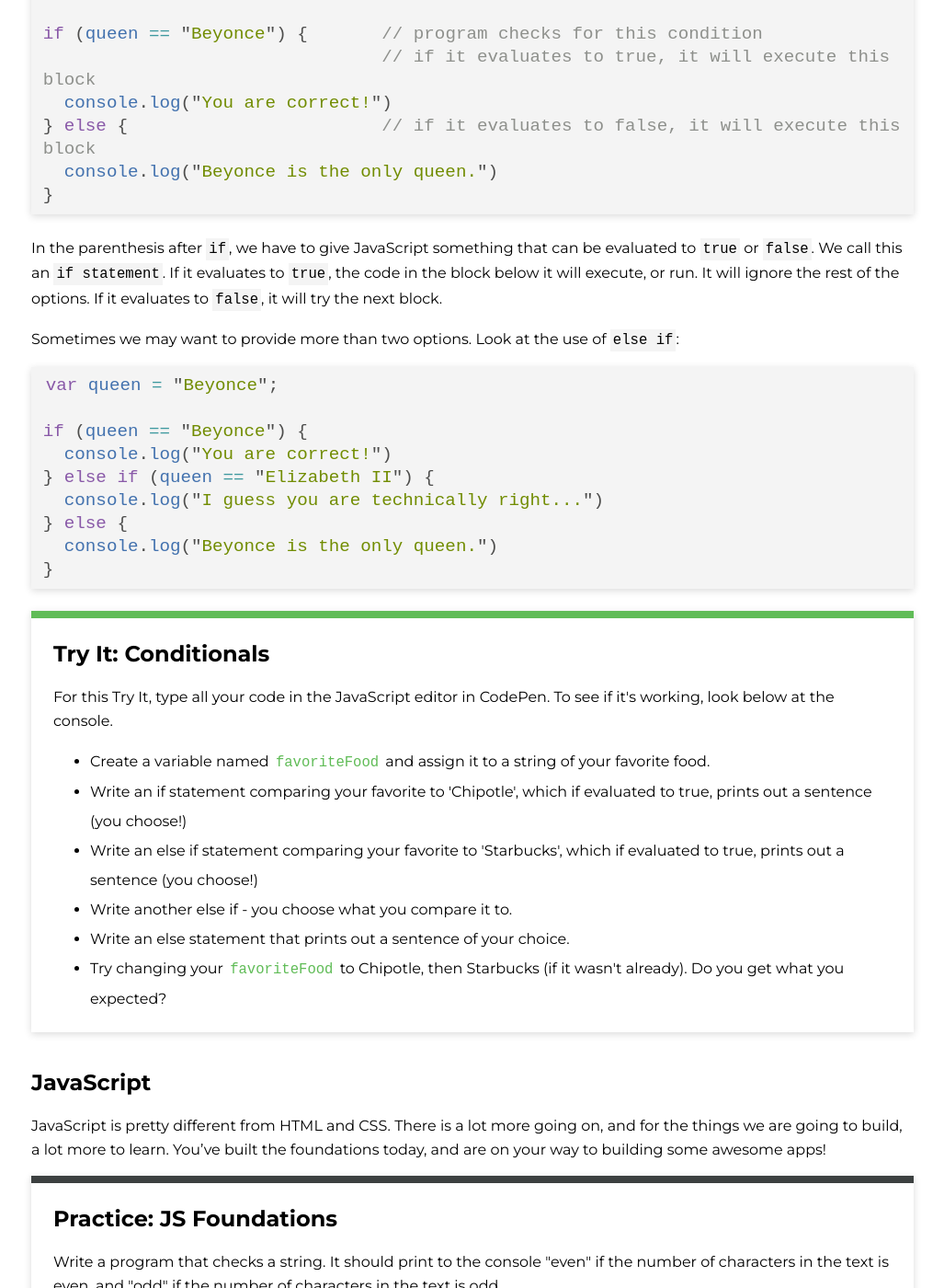
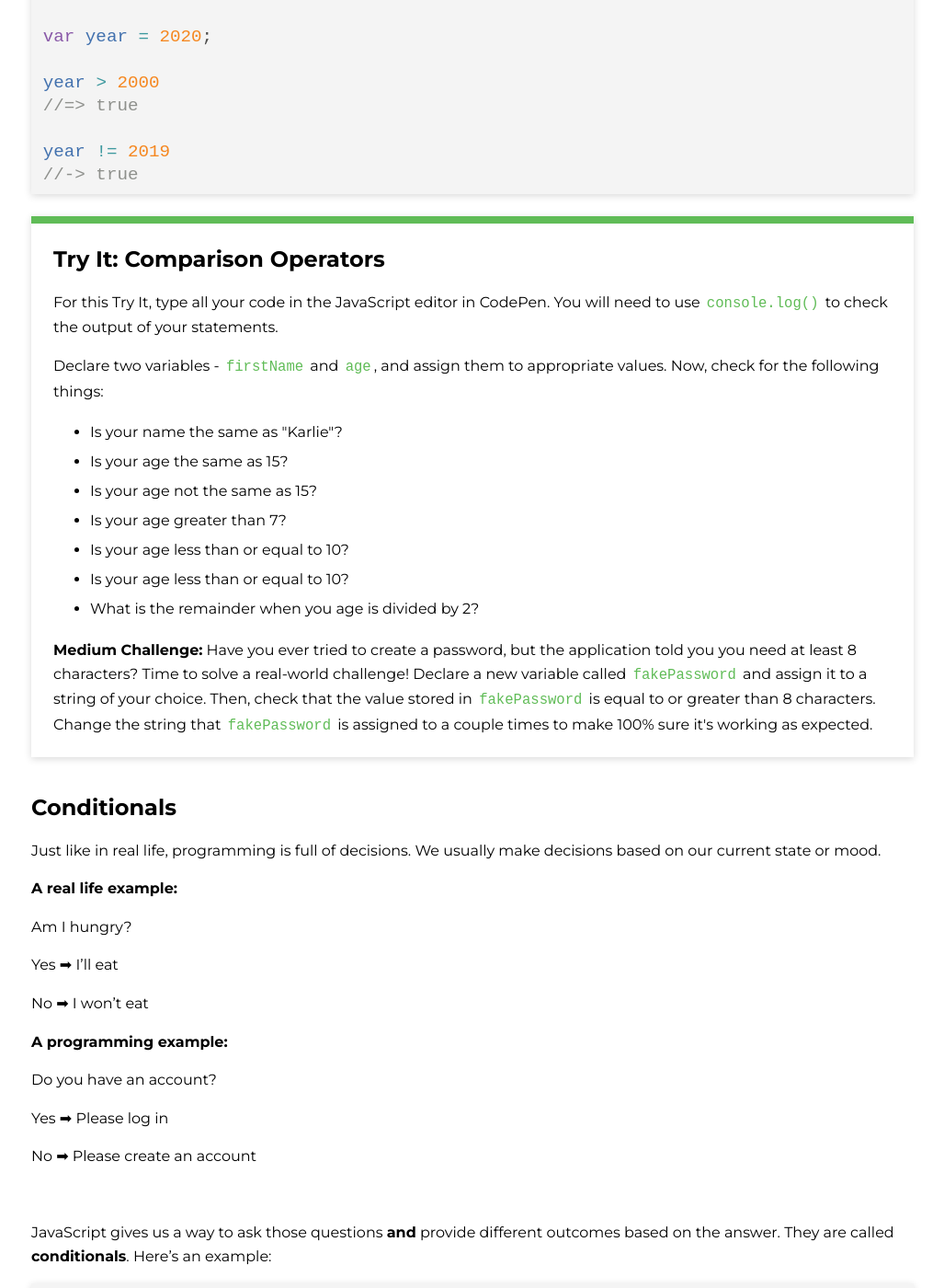
Before and after one commit to ameseee/kwk-curriculum-site, a Jekyll site: the page built from web-app/lessons/js-intermediate/index.md, in a window 1280 px wide and 1400 px high, scrolled down 2519 px. Shown: the whole window at 92% size, without its empty margins (126-1153 px from the left). Built offline with Jekyll 4.4.1, drawn with Linux system fonts in a browser that asks for light colours; nearby versions of some CDN libraries; some of the changed text lies outside the part shown.

Commit message:
Update practice section and add extensions

````diff
--- a/web-app/lessons/js-intermediate/index.md
+++ b/web-app/lessons/js-intermediate/index.md
@@ -11,12 +11,20 @@
 
 - boolean
 - operators
+- condition
+- statement
 - conditionals
 - evaluate
 
-## Operators
+## Conditionals
 
-We can also compare values. Each statement below will be **evaluated** to a **boolean**, true or false.
+Every programming language has conditionals. If you've working in Python or Java you've probably seen something similar to what we'll be working on today!
+
+Conditionals let us instruct our program to do something **if** a certain condition is met. In one web application, there are hundreds if not thousands of conditionals written into the code. Without conditions, web applications would not be able to do much customization for each user.
+
+## Comparison Operators
+
+JavaScript gives u a way to compare values. Each statement below will be **evaluated** to a **boolean**, true or false.
 
 ```js
 3 < 5
@@ -68,81 +76,152 @@
 
 The `modulo` operator - `%` - finds the remainder of the two numbers. It is a helpful tool to determine if numbers are even or odd. Learn more <a target="blank" href="https://css-tricks.com/snippets/javascript/check-if-number-is-evenodd/">here</a>!
 
+### Comparing Variables
+
+We can use our comparison operators on variables as well! Let's look at this example:
+
+```js
+var language = "JavaScript";
+
+language === "Javascript"
+//=> false
+
+language === "JavaScript"
+//=> true
+
+"javascript" === language
+//=> false
+
+var year = 2020;
+
+year > 2000
+//=> true
+
+year != 2019
+//-> true
+```
+
+<div class="try-it">
+  <h2>Try It: Comparison Operators</h2>
+  <p>For this Try It, type all your code in the JavaScript editor in CodePen. You will need to use <code class="try-it-code">console.log()</code> to check the output of your statements.</p>
+  <p>Declare two variables - <code class="try-it-code">firstName</code> and <code class="try-it-code">age</code>, and assign them to appropriate values. Now, check for the following things:</p>
+  <ul>
+    <li>Is your name the same as "Karlie"?</li>
+    <li>Is your age the same as 15?</li>
+    <li>Is your age not the same as 15?</li>
+    <li>Is your age greater than 7?</li>
+    <li>Is your age less than or equal to 10?</li>
+    <li>Is your age less than or equal to 10?</li>
+    <li>What is the remainder when you age is divided by 2?</li>
+  </ul>
+  <p><strong>Medium Challenge:</strong> Have you ever tried to create a password, but the application told you you need at least 8 characters? Time to solve a real-world challenge! Declare a new variable called <code class="try-it-code">fakePassword</code> and assign it to a string of your choice. Then, check that the value stored in <code class="try-it-code">fakePassword</code> is equal to or greater than 8 characters. Change the string that <code class="try-it-code">fakePassword</code> is assigned to a  couple times to make 100% sure it's working as expected.</p>
+</div>
+
 ## Conditionals
 
 Just like in real life, programming is full of decisions. We usually make decisions based on our current state or mood.
 
-A real life example:
+**A real life example:**
 
 Am I hungry?
-Yes ➡ I'll eat
-No  ➡ I won't eat
 
-A programming example:
+  Yes ➡ I'll eat
+
+  No  ➡ I won't eat
+
+**A programming example:**
 
 Do you have an account?
-Yes ➡ Please log in
-No  ➡ Please create an account
 
-JavaScript, like most all languages, gives us a mechanism to ask those questions and provide different outcomes based on the answer:
+  Yes ➡ Please log in
+
+  No  ➡ Please create an account
+
+<br>
+
+JavaScript gives us a way to ask those questions **and** provide different outcomes based on the answer. They are called **conditionals**. Here's an example:
 
 ```js
-var queen = "Beyonce";
+var queen = "Beyoncé";
 
-if (queen == "Beyonce") {
+if (queen === "Beyoncé") {
   console.log("You are correct!")
 } else {
-  console.log("Beyonce is the only queen.")
+  console.log("Beyoncé is the only queen.")
 }
 ```
 
 For the example above, "You are correct!" will print to the console. Let's break this down line-by-line.
 
 ```js
-var queen = "Beyonce";          // new variable created
+var queen = "Beyoncé";          // new variable created
 
-if (queen == "Beyonce") {       // program checks for this condition
+if (queen === "Beyoncé") {       // program checks for this condition
                                 // if it evaluates to true, it will execute this block
   console.log("You are correct!")
 } else {                        // if it evaluates to false, it will execute this block
-  console.log("Beyonce is the only queen.")
+  console.log("Beyoncé is the only queen.")
 }
 ```
+We call this entire piece of code an `if statement`.
 
-In the parenthesis after `if`, we have to give JavaScript something that can be evaluated to `true` or `false`. We call this an `if statement`. If it evaluates to `true`, the code in the block below it will execute, or run. It will ignore the rest of the options. If it evaluates to `false`, it will try the next block.
-
-Sometimes we may want to provide more than two options. Look at the use of `else if`:
-
-```js
-var queen = "Beyonce";
-
-if (queen == "Beyonce") {
-  console.log("You are correct!")
-} else if (queen == "Elizabeth II") {
-  console.log("I guess you are technically right...")
-} else {
-  console.log("Beyonce is the only queen.")
-}
-```
+Inside the parenthesis after the keyword `if`, we have to give JavaScript a statement that can be evaluated to `true` or `false`. That statement is called a **condition**.
+- If the condition evaluates to `true`, the code in the block below it will execute, or run. It will then ignore the rest of the options.
+- If it evaluates to `false`, it will check the condition in the next block.
 
 <div class="try-it">
   <h2>Try It: Conditionals</h2>
   <p>For this Try It, type all your code in the JavaScript editor in CodePen. To see if it's working, look below at the console.</p>
   <ul>
-    <li>Create a variable named <code class="try-it-code">favoriteFood</code> and assign it to a string of your favorite food.</li>
-    <li>Write an if statement comparing your favorite to 'Chipotle', which if evaluated to true, prints out a sentence (you choose!)</li>
-    <li>Write an else if statement comparing your favorite to 'Starbucks', which if evaluated to true, prints out a sentence (you choose!)</li>
-    <li>Write another else if - you choose what you compare it to.</li>
-    <li>Write an else statement that prints out a sentence of your choice.</li>
-    <li>Try changing your <code class="try-it-code">favoriteFood</code> to Chipotle, then Starbucks (if it wasn't already). Do you get what you expected?</li>
+    <li>Create a variable named <code class="try-it-code">luckyNumber</code> and assign it to a number of your choice.</li>
+    <li>Write an if statement checking if <code class="try-it-code">luckyNumber</code> is less than 50, which if evaluated to true, prints out a sentence (you choose!). If it is evaluated to false, it should print out a different sentence.</li>
   </ul>
+  <p><strong>Medium Challenge:</strong> Using your <code class="try-it-code">luckyNumber</code>, write a new conditional. If the lucky number equals 13, the output should be "You got it!". If it is too high, the output should be "Guess lower...", and it is too low, the output should be "Guess higher..."</p>
+  <p><strong>Spicy Challenge:</strong> Using your <code class="try-it-code">luckyNumber</code>, write a new conditional. If the lucky number equals 13, the output should be "You got it!". If it is not, the output should be customized based on how far the number is from the <code class="try-it-code">luckyNumber</code>. There should be one output when the number is within 10 of the lucky number, and one when there's a difference of more than 10. For example, if the number is 20, the output might be: "So close, you are just 7 off.". If the number is 100, the output might be "Ouch you are not even close. Off by 87!".</p>
+</div>
+
+Sometimes we may want to provide more than two options. Look at the use of `else if`:
+
+```js
+var queen = "Beyoncé";
+
+if (queen === "Beyoncé") {
+  console.log("You are correct!")
+} else if (queen === "Elizabeth II") {
+  console.log("I guess you are technically right...")
+} else {
+  console.log("Beyoncé is the only queen.")
+}
+```
+
+Takeaways:
+- We can use any comparison operator in a condition
+- We can use strings or numbers in a condition
+- If a condition evaluates to true, the code below (block) it will run
+- Only one block of code will run for each `if` statement
+
+<div class="try-it">
+  <h2>Try It: Conditionals</h2>
+  <p>For this Try It, type all your code in the JavaScript editor in CodePen. To see if it's working, look below at the console.</p>
+  <ul>
+    <li>Create a variable named <code class="try-it-code">favoriteFood</code> and assign it to a string of your favorite food</li>
+    <li>Write an if statement comparing your favorite to 'Chipotle', which if evaluated to true, prints out a sentence of your choice</li>
+    <li>Write an else if statement comparing your favorite to 'Starbucks', which if evaluated to true, prints out a sentence of your choice</li>
+    <li>Write another else if - you choose what you compare it to</li>
+    <li>Write an else statement that prints out a sentence of your choice</li>
+    <li>Try changing the value of your <code class="try-it-code">favoriteFood</code> variable to "Chipotle", then "Starbucks" (if it wasn't already). Do you get what you expected?</li>
+  </ul>
+  <br>
+  <p><strong>Medium Challenge:</strong> Write a program that checks a string. It should print to the console "even" if the number of characters in the text is even, and "odd" if the number of characters in the text is odd.</p>
 </div>
 
 ## JavaScript
 
-JavaScript is pretty different from HTML and CSS. There is a lot more going on, and for the things we are going to build, a lot more to learn. You've built the foundations today, and are on your way to building some awesome apps!
+JavaScript is pretty different from HTML and CSS. It feels like a really different way of thinking for some people! If it's new and a little uncomfortable to you, that's ok! Keep asking questions and working together.
 
 <div class="practice">
-  <h2>Practice: JS Foundations</h2>
-  <p>Write a program that checks a string. It should print to the console "even" if the number of characters in the text is even, and "odd" if the number of characters in the text is odd.</p>
+  <h2>Practice: Operators & Conditionals</h2>
+  <p>For each of these exercises, you should use a <code class="try-it-code">console.log()</code> to print your output or feedback.</p>
+  <p>Declare a variable called <code class="try-it-code">numberOfScholars</code> and assign it to any number. Write a condition that checks the number of scholars. If there are less than 24, output "There is room for more - welcome!". If there are already 24 or 25 scholars, output "Oh no, we're going to have to put you on the waiting list." If there are more than 25 scholars, output "We are so sorry but we are booked. Would you like to sign up for next year?"</p>
+  <p><strong>Spicy Challenge:</strong> Have you ever tried to create a password, but the application told you you need at least 1 number and between 8 and 14 characters total? Time to solve another real-world challenge! Declare a new variable called <code class="try-it-code">fakePassword</code> and assign it to a string of your choice. Write a conditional that checks the value of <code class="try-it-code">fakePassword</code> and gives appropriate feedback on if it is a valid password (contains at least 1 number and between 8 and 14 characters total).</p>
 </div>
````
